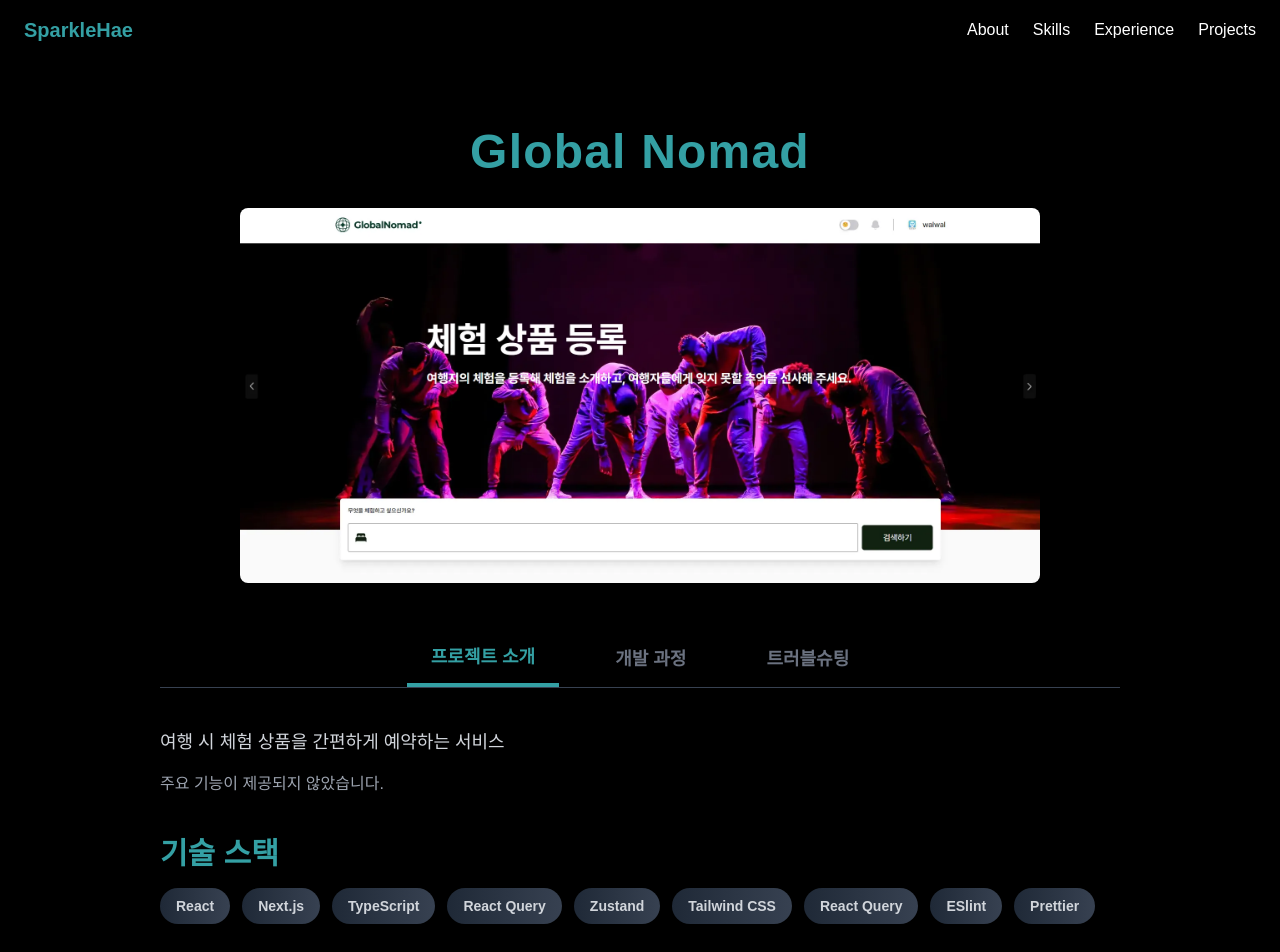
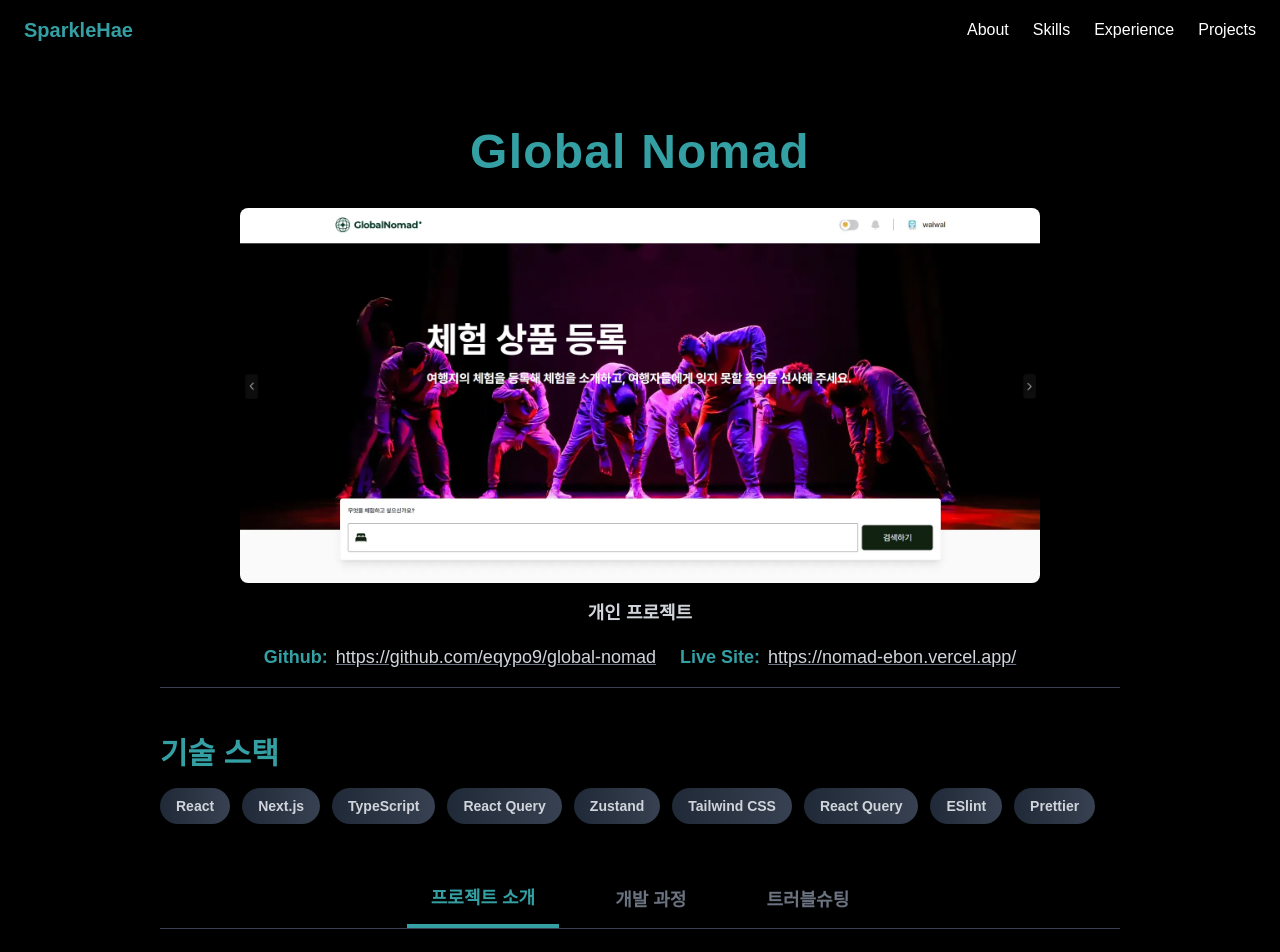
Before and after one commit to eqypo9/Sparklhae, a Next.js app: page /projects/global-nomad in a window 1280 px wide. Shown: the top 952 px of the page. Built offline with nearby package versions, Linux system fonts and the light colour scheme; a web font is replaced by a local one.

Commit message:
fix: projectName 구조 변경

```diff
--- a/src/components/Footer.tsx
+++ b/src/components/Footer.tsx
@@ -1,6 +1,6 @@
 export default function Footer() {
   return (
-    <footer className='bottom-0 left-0 w-full bg-gradient-to-b from-gray-200 to-gray-100 text-black py-6 flex items-center justify-center text-center z-10'>
+    <footer className='bottom-0 left-0 w-full bg-transparent text-white py-6 flex items-center justify-center text-center z-10'>
       <p>&copy; {new Date().getFullYear()} SparkleHae. All rights reserved.</p>
     </footer>
   );
--- a/src/components/sections/AboutMe.tsx
+++ b/src/components/sections/AboutMe.tsx
@@ -35,11 +35,11 @@ export default function AboutMe() {
       <div className='relative z-10 flex flex-col md:flex-row items-center justify-center gap-12 max-w-5xl mx-auto'>
         {/* 왼쪽 영역 - 프로필 + 상태 메시지 박스 */}
         <div
-          className='relative flex flex-col items-center bg-gray-900/80 px-8 py-10
-                          rounded-2xl shadow-lg backdrop-blur-md w-full md:w-1/2'
+          className='relative flex flex-col items-center bg-gray-900/70 px-8 py-10
+                          rounded-2xl shadow-lg w-full md:w-1/2'
         >
           {/* 우주비행사 아이콘 */}
-          <div className='relative w-40 h-40 md:w-48 md:h-48 rounded-full overflow-hidden border-4 border-white shadow-xl'>
+          <div className='relative w-40 h-40 md:w-48 md:h-48 rounded-full overflow-hidden border-2 border-gray-400 shadow-xl'>
             <Image
               src={astronautIcon}
               alt='Astronaut Icon'
@@ -97,8 +97,8 @@ export default function AboutMe() {
         <div className='flex flex-col items-center justify-center w-full md:w-1/2 gap-8'>
           {/* 기본 정보 카드 */}
           <div
-            className='bg-gray-900/80 p-6 md:p-8 rounded-2xl shadow-md
-                          backdrop-blur-md max-w-lg self-center'
+            className='bg-gray-900/70 p-6 md:p-8 rounded-2xl shadow-md
+                           max-w-lg self-center'
           >
             <h3 className='text-2xl font-bold text-cosmic_teal text-center mb-4 tracking-wide'>
               INFORMATION
@@ -148,8 +148,8 @@ export default function AboutMe() {
 
           {/* 자격증 카드 */}
           <div
-            className='bg-gray-900/80 p-6 md:p-8 rounded-2xl shadow-md
-                           backdrop-blur-md max-w-lg self-center'
+            className='bg-gray-900/70 p-6 md:p-8 rounded-2xl shadow-md
+                           max-w-lg self-center'
           >
             <h3 className='text-2xl font-bold text-cosmic_teal text-center mb-4 tracking-wide'>
               CERTIFICATIONS
@@ -162,7 +162,7 @@ export default function AboutMe() {
                   animate={{ opacity: 1, y: 0 }}
                   transition={{ delay: i * 0.2 }}
                   className='p-4 rounded-lg shadow-md flex flex-col items-center
-                            border border-white'
+                            border border-gray-400'
                 >
                   <Award size={36} className='text-white' />
                   <h4 className='text-lg font-semibold text-white mt-2'>
--- a/src/data/projects.json
+++ b/src/data/projects.json
@@ -17,6 +17,13 @@
     ],
     "deployLink": "https://www.hellofit.site/",
     "githubLink": "https://github.com/eqypo9/HelloFit_Front",
+    "team": true,
+    "teamSize": 4,
+    "teamMembers": {
+      "Frontend": 2,
+      "Backend": 1,
+      "Designer": 1
+    },
     "features": [
       "공공데이터 API 연동을 통한 스포츠 시설 탐색",
       "이용권 필터링 및 검색 기능",
--- a/src/pages/projects/[projectName].tsx
+++ b/src/pages/projects/[projectName].tsx
@@ -7,6 +7,7 @@ export default function ProjectDetail() {
   const router = useRouter();
   const { projectName } = router.query;
   const project = projectsData.find((p) => p.id === projectName);
+  const [isModalOpen, setIsModalOpen] = useState(false);
 
   const [activeTab, setActiveTab] = useState<
     'overview' | 'development' | 'troubleshooting'
@@ -26,15 +27,95 @@ export default function ProjectDetail() {
         {project.name}
       </h2>
 
-      <div className='flex justify-center'>
+      {/* 프로젝트 이미지 */}
+      <div className='flex flex-col items-center'>
         <Image
           src={project.image}
           alt={project.name}
           width={800}
           height={400}
-          className='rounded-lg shadow-lg'
+          className='rounded-lg shadow-lg hover:opacity-80 transition-opacity duration-200'
+          onClick={() => setIsModalOpen(true)}
         />
+
+        {/* 프로젝트 유형 (한가운데) */}
+        <div className='mt-4 text-lg text-gray-300 font-semibold text-center'>
+          {project.team
+            ? `팀 프로젝트 (${project.teamSize}명) - DE ${project.teamMembers.Designer} / FE ${project.teamMembers.Frontend} / BE ${project.teamMembers.Backend}`
+            : '개인 프로젝트'}
+        </div>
+
+        {/* Github & Live Site (아래 가로 정렬) */}
+        <div className='mt-4 w-full flex flex-wrap justify-center gap-6 text-gray-300 text-lg border-b border-gray-700 pb-4'>
+          <div className='flex items-center space-x-2'>
+            <span className='text-cosmic_teal font-semibold'>Github:</span>
+            <a
+              href={project.githubLink}
+              target='_blank'
+              rel='noopener noreferrer'
+              className='hover:text-cosmic_teal underline decoration-gray-500'
+            >
+              {project.githubLink}
+            </a>
+          </div>
+
+          <div className='flex items-center space-x-2'>
+            <span className='text-cosmic_teal font-semibold'>Live Site:</span>
+            <a
+              href={project.deployLink}
+              target='_blank'
+              rel='noopener noreferrer'
+              className='hover:text-cosmic_teal underline decoration-gray-500'
+            >
+              {project.deployLink}
+            </a>
+          </div>
+        </div>
       </div>
+
+      {/* 모달 */}
+      {isModalOpen && (
+        <div
+          className='fixed inset-0 bg-black bg-opacity-80 flex items-center justify-center z-50'
+          onClick={() => setIsModalOpen(false)}
+        >
+          <div className='relative p-4 max-w-3xl w-full'>
+            {/* 닫기 버튼 */}
+            <button
+              className='absolute top-4 right-4 text-white text-2xl'
+              onClick={() => setIsModalOpen(false)}
+            >
+              ✕
+            </button>
+
+            {/* 이미지 */}
+            <Image
+              src={project.image}
+              alt={project.name}
+              width={1000}
+              height={600}
+              className='rounded-lg shadow-lg'
+            />
+          </div>
+        </div>
+      )}
+
+      {/* 기술 스택 */}
+      {project.techStack?.length > 0 && (
+        <div className='mt-12'>
+          <h3 className='text-3xl font-bold text-cosmic_teal'>기술 스택</h3>
+          <div className='flex flex-wrap gap-3 mt-4'>
+            {project.techStack?.map((tech, index) => (
+              <span
+                key={index}
+                className='bg-gradient-to-r from-gray-800 to-gray-700 px-4 py-2 text-sm font-semibold rounded-full text-gray-300 shadow-lg transition-all duration-300 hover:scale-105 hover:from-cosmic_teal hover:to-cyan-500 hover:text-black'
+              >
+                {tech}
+              </span>
+            ))}
+          </div>
+        </div>
+      )}
 
       {/* 탭 메뉴 */}
       <div className='flex mt-12 border-b border-gray-700 justify-center space-x-8'>
@@ -63,12 +144,10 @@ export default function ProjectDetail() {
 
       {/* 탭 내용 */}
       <div className='mt-10 font-light text-gray-300'>
-        {/* 소개 (overview) */}
+        {/* 프로젝트 소개 */}
         {activeTab === 'overview' && (
           <div>
             <p className='text-lg'>{project.description}</p>
-
-            {/* 프로젝트 개요 (overview 존재 여부 확인) */}
             {project.overview?.content && (
               <>
                 <h3 className='text-3xl font-bold mt-10 text-cosmic_teal'>
@@ -107,28 +186,10 @@ export default function ProjectDetail() {
                 주요 기능이 제공되지 않았습니다.
               </p>
             )}
-
-            {/* 기술 스택 */}
-            {project.techStack?.length > 0 && (
-              <>
-                <h3 className='text-3xl font-bold mt-10 text-cosmic_teal'>
-                  기술 스택
-                </h3>
-                <div className='flex flex-wrap gap-3 mt-4'>
-                  {project.techStack?.map((tech, index) => (
-                    <span
-                      key={index}
-                      className='bg-gradient-to-r from-gray-800 to-gray-700 px-4 py-2 text-sm font-semibold rounded-full text-gray-300 shadow-lg transition-all duration-300 hover:scale-105 hover:from-cosmic_teal hover:to-cyan-500 hover:text-black'
-                    >
-                      {tech}
-                    </span>
-                  ))}
-                </div>
-              </>
-            )}
           </div>
         )}
 
+        {/* 개발 과정 */}
         {activeTab === 'development' &&
           typeof project.development === 'object' && (
             <div>
@@ -154,6 +215,7 @@ export default function ProjectDetail() {
             </div>
           )}
 
+        {/* 트러블슈팅 */}
         {activeTab === 'troubleshooting' &&
           typeof project.troubleshooting === 'object' && (
             <div>
@@ -169,7 +231,7 @@ export default function ProjectDetail() {
                     <p className='text-lg text-gray-400 mt-2'>
                       {issue.problem}
                     </p>
-                    <h5 className='text-lg font-semibold text-green-400 mt-4'>
+                    <h5 className='text-lg font-semibold text-cosmic_teal mt-4'>
                       해결 방법
                     </h5>
                     <ul className='list-disc list-inside mt-2 space-y-2'>
```
